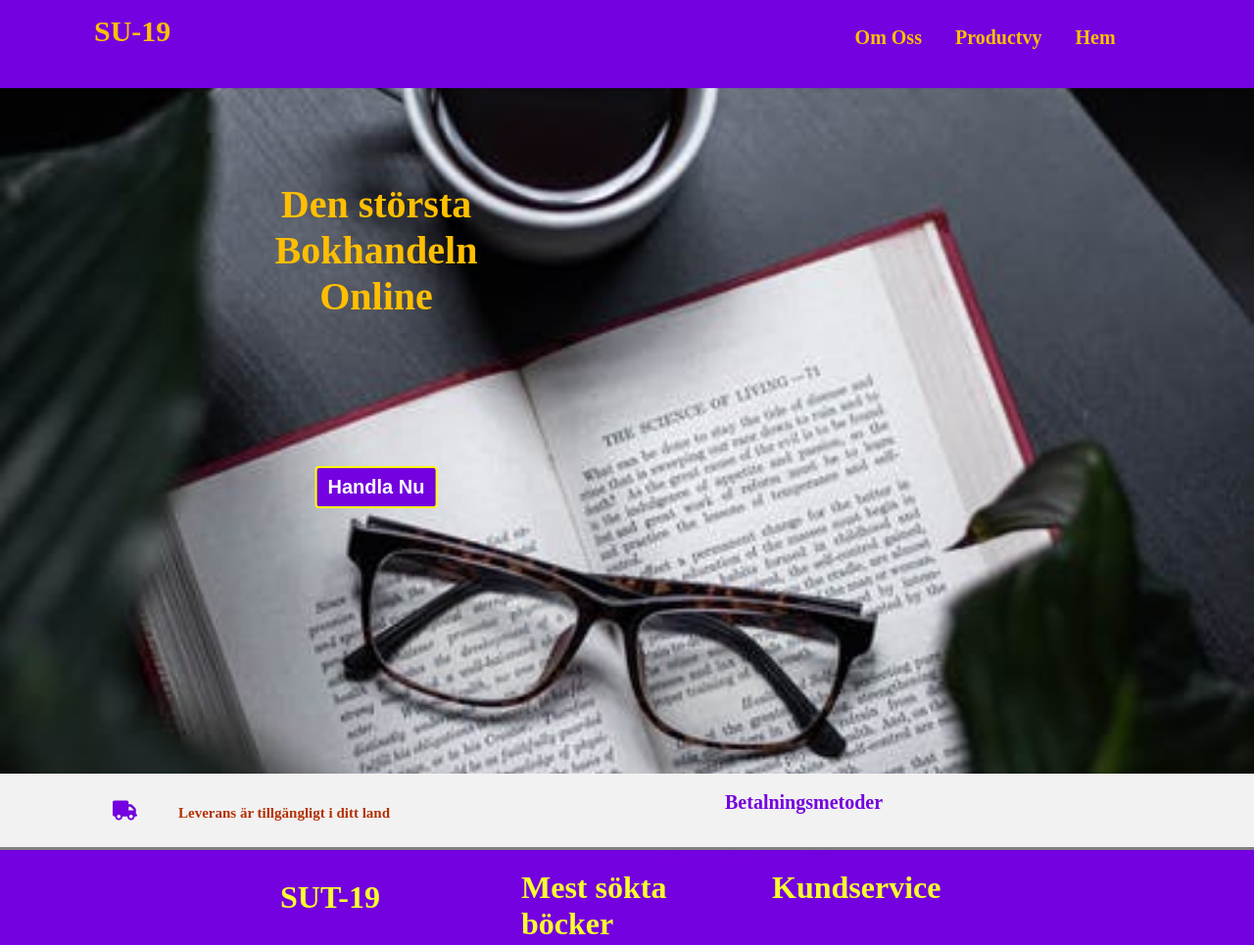
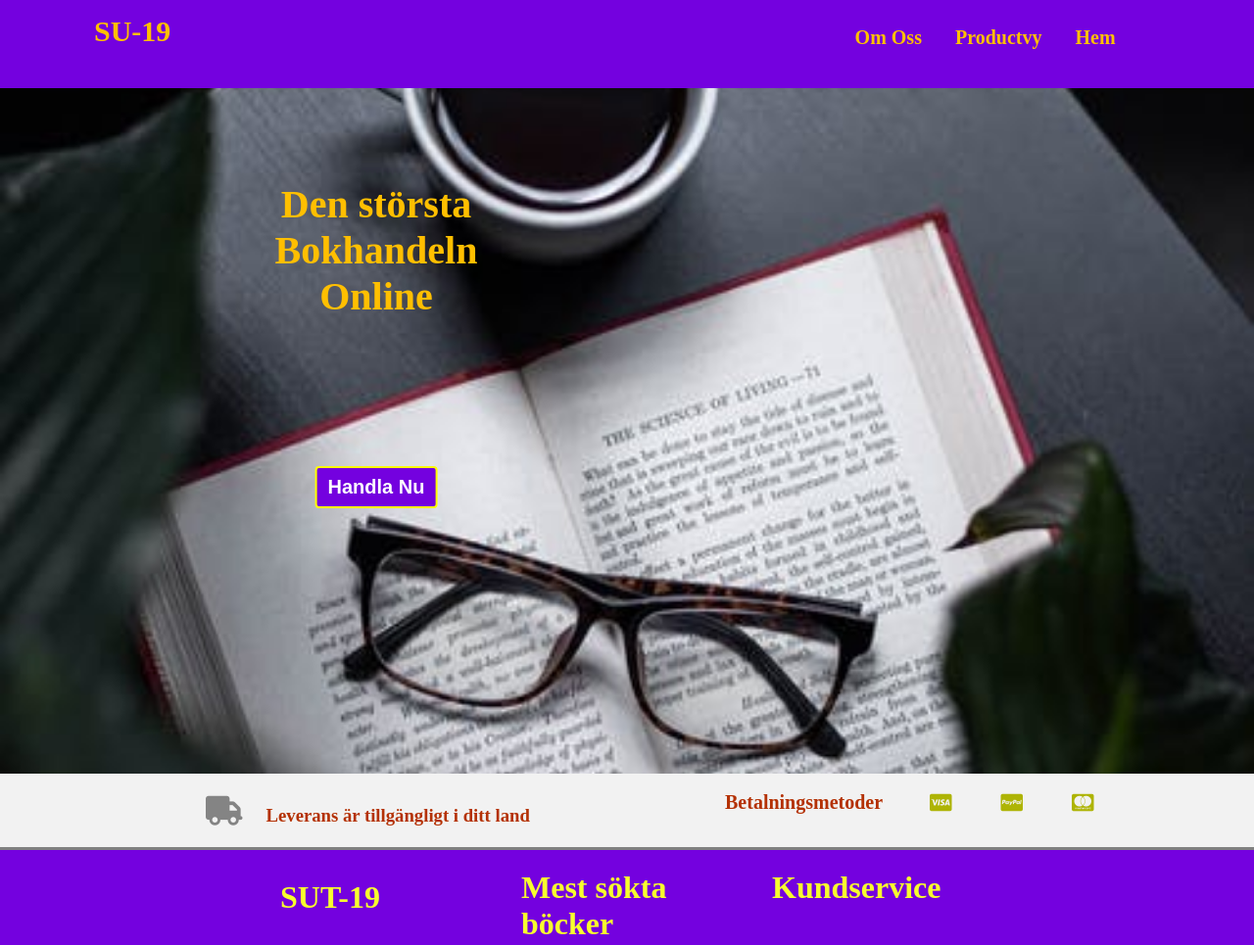
Before and after one commit to Bahaa83/Bahaa83.github.io-lab1, a plain HTML site: page index.html in a window 1280 px wide. Shown: the top 965 px of the page at 98% size. Drawn offline with Linux system fonts and the light colour scheme.

Commit message:
ändring

```diff
--- a/index.html
+++ b/index.html
@@ -21,7 +21,7 @@
                 <ul class="ul-list">
                 <li class="list-item"><a  href="omoss.html">Om Oss</a></li>
                 <li class="list-item"><a href="produkt.html">Productvy</a></li>
-                    <li class="list-item"><a href="laboration1.html">Hem</a></li>
+                    <li class="list-item"><a href="index.html">Hem</a></li>
 
                 </ul>
 
--- a/style.css
+++ b/style.css
@@ -379,7 +379,7 @@ height: 200px;
 */
 
 
- @media  (max-width:1500px)
+ @media  (max-width:1200px)
  {
 .delivery-content .delivery
 {
@@ -391,7 +391,7 @@ height: 200px;
 .delivery-content .delivery i,h3
 {
 
-          font-size: 15px;
+    font-size: 15px;
     margin-top: 0;
 }
 
@@ -405,7 +405,7 @@ height: 200px;
 {
 
      margin : 0;
-    margin-left: 10px;
+    margin-left: 0px;
     font-size: 15px;
 
 
@@ -429,24 +429,22 @@ height: 200px;
             @ Media   delivery payments section Style (max-width: 1600px)
            ==============================================================
 */
- @media  (min-width: 1001px) and (max-width: 1600px)
+ @media  (min-width: 1201px) and (max-width: 1600px)
  {
 
 
 
- .delivery-content .delivery i
-{
-     margin : 18px;
-    margin-left: 100px;
-    font-size: 20px;
-    color: #7401DF;
-}
+/*
+
+*/
+/*
 .delivery-content .delivery  i .fas fa-truck
 {
     padding: 10px;
 
 
 }
+*/
 
 
 
@@ -456,7 +454,7 @@ height: 200px;
      margin : 18px;
     margin-left: 100px;
     font-size: 20px;
-    color: #7401DF;
+
 
 
 }
@@ -466,7 +464,7 @@ height: 200px;
 
     margin-left: 10px;
     padding: 20px;
-    color: #7401DF;
+
     font-size: 20px;
 }
 
```
Also changed, not shown: omoss.html (+1 -1 lines), produkt.html (+1 -1 lines).
